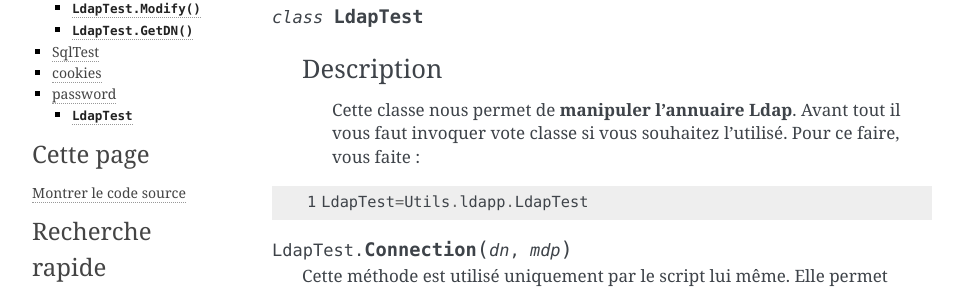
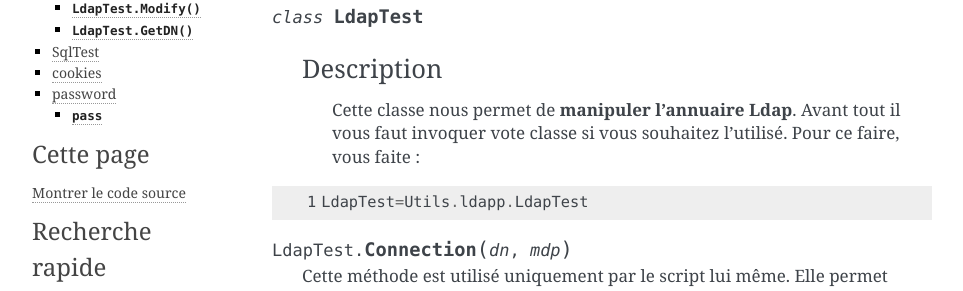
Before and after one commit to soldatroket/ProjetHacking, a Sphinx documentation site: the page built from Documentation/classe.rst, in a window 1280 px wide and 900 px high. Shown: the part 372-663 px from the top of the window, without its empty margins (148-1111 px from the left). Built offline with Sphinx 7.4.7, drawn with Linux system fonts in a browser that asks for light colours.

Commit message:
Update classe.rst

```diff
--- a/Documentation/classe.rst
+++ b/Documentation/classe.rst
@@ -218,7 +218,7 @@ cookies
 password
 --------
 
-.. class:: LdapTest
+.. class:: pass
 
    Description
    +++++++++++
```
